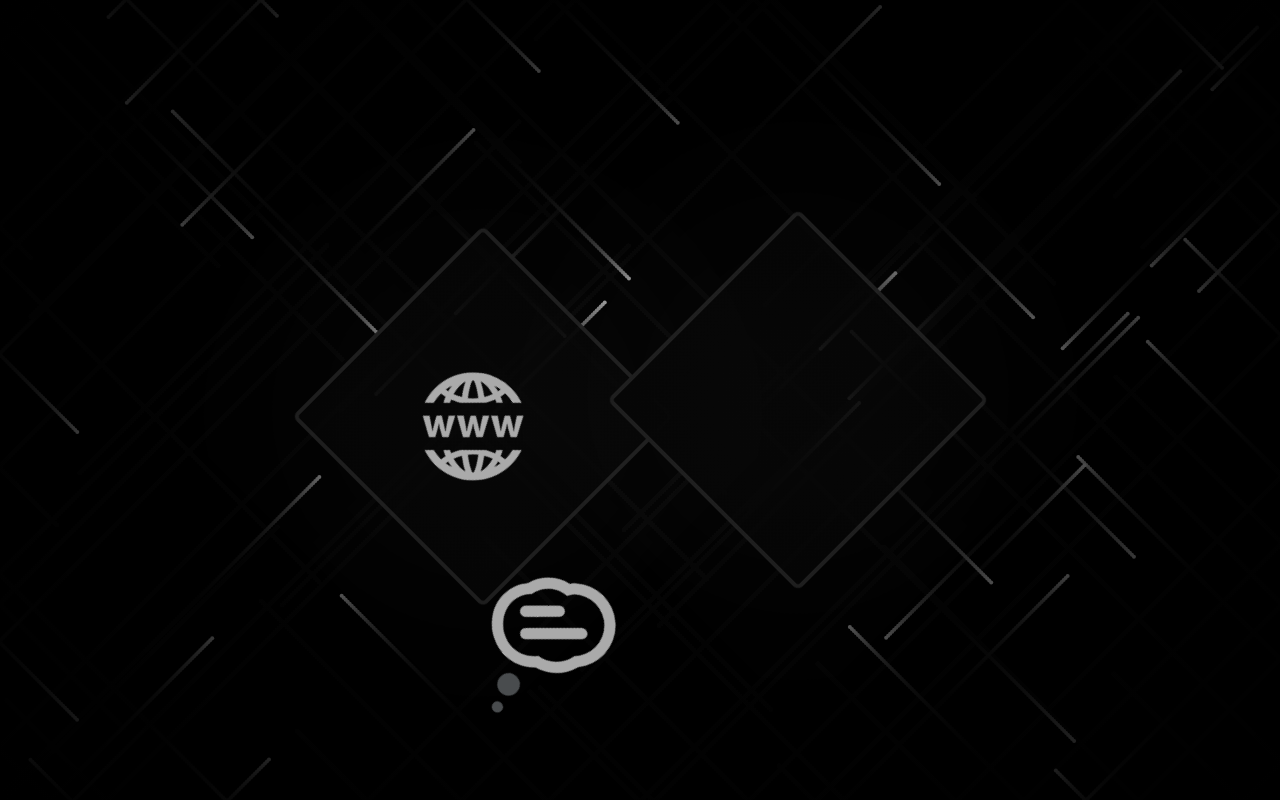
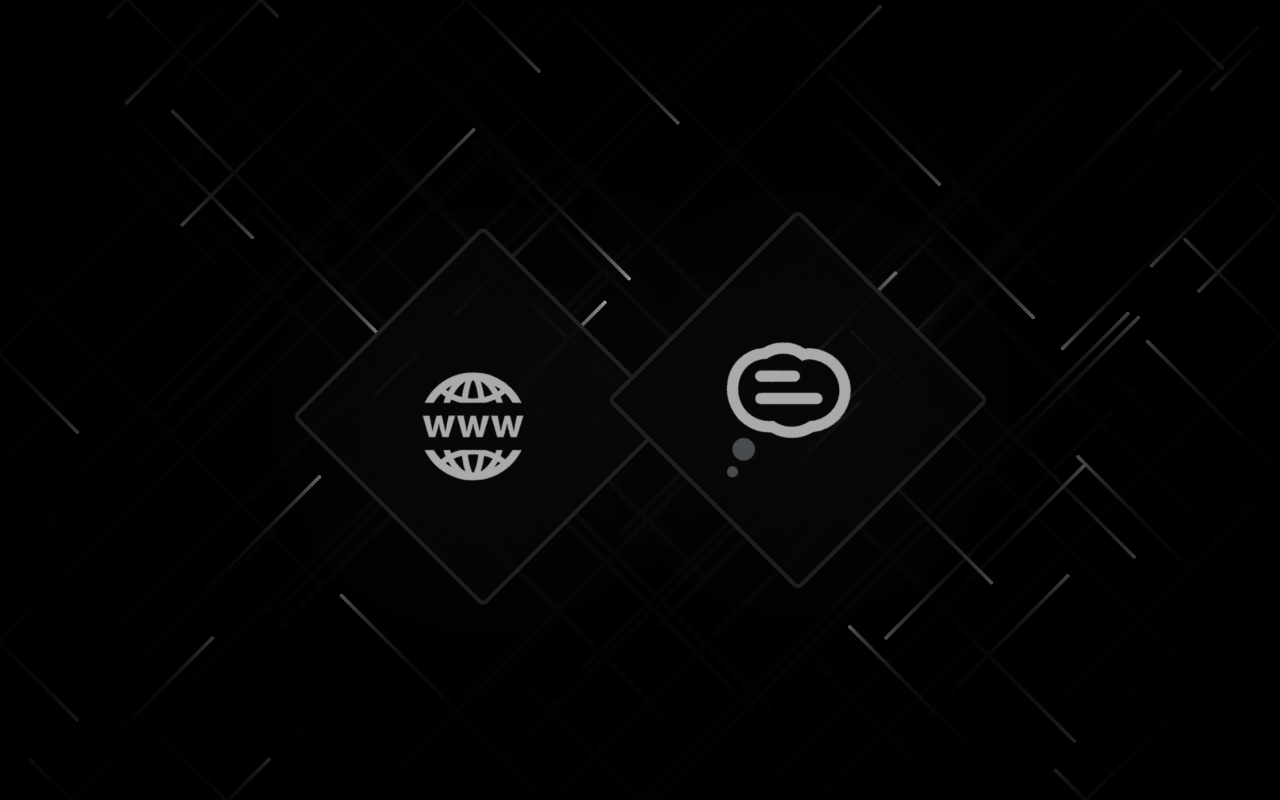
Before and after one commit to WorkSpacesPro/pangge, a plain HTML site: page index.html in a window 1280 px wide. Drawn offline with Linux system fonts and the light colour scheme.

Commit message:
Update index.html

```diff
--- a/index.html
+++ b/index.html
@@ -1,4 +1,3 @@
-
 
 <!DOCTYPE html>
 <html lang="UTF-8">
@@ -73,7 +72,7 @@
 
     </a>
     <a class="square entity entity-right" href="https://org.ooo" title="org.ooo">
-      <svg width="800px" height="800px" viewBox="0 0 24 24" xmlns="http://www.w3.org/2000/svg" mirror-in-rtl="true">
+      <svg viewBox="0 0 24 24" xmlns="http://www.w3.org/2000/svg" mirror-in-rtl="true">
         <g fill="#494c4e" fill-rule="evenodd">
             <path d="M11.01 2a4.93 4.93 0 0 1 3.19 1.16l.15.12a4.958 4.958 0 0 1 1.389-.27A5.479 5.479 0 0 1 21 8.5a5.485 5.485 0 0 1-5.326 5.49 5.472 5.472 0 0 1-6.4-.05c-.251.04-.505.06-.759.06a5.523 5.523 0 0 1-3.985-1.71c-2.283-2.4-2.017-6.842.893-8.614a5 5 0 0 1 2.59-.726h.06A4.98 4.98 0 0 1 11.01 2zm-4 5h5.995a1 1 0 0 0 0-2H7.014a1 1 0 1 0 0 2H7.01zm.004 3.975h9.992a1 1 0 0 0 0-2H7.014a1 1 0 1 0 0 2zM11.01 0a6.962 6.962 0 0 0-3.565.973 5.583 5.583 0 0 1-1.145.189 6.94 6.94 0 0 0-1.117.386A7.025 7.025 0 0 0 1.1 6.9a7.864 7.864 0 0 0 3.911 8.223A7.485 7.485 0 0 0 8.512 16h.251a7.5 7.5 0 0 0 3.746 1 7.386 7.386 0 0 0 3.825-1.051A7.441 7.441 0 0 0 23 8.5c0-.139 0-.278-.015-.407a7.524 7.524 0 0 0-7.172-7.082h-.16a6.569 6.569 0 0 0-.871.1A6.974 6.974 0 0 0 11.01 0z"/>
             <circle cx="3.981" cy="19" r="1.999"/>
```
